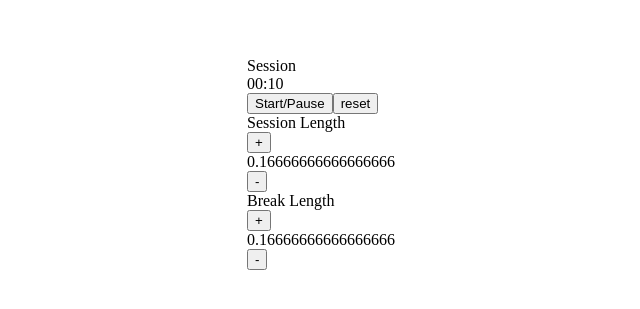
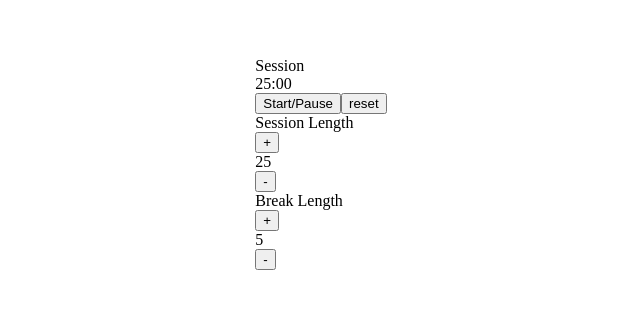
Before and after one commit to ild0tt0re/fcc_pomodoro-clock, a React (Create React App) app: page / in a window 1280 px wide. Shown: the part 245-554 px from the top of the page, without its empty margins (319-959 px from the left). Built offline with nearby package versions, Linux system fonts and the light colour scheme; the HTML template or start-up script is replaced by a standard one.

Commit message:
fix first timer user story

```diff
--- a/src/App.jsx
+++ b/src/App.jsx
@@ -4,8 +4,8 @@ import './styles/App.scss';
 const initialTimerLabelState = 'Session';
 const initialIsTimerOnState = false;
 
-const initialSessionLengthState = 10;/* 1500; */
-const initialBreakLengthState = 10;/* 300; */
+const initialSessionLengthState = /* 10; */1500;
+const initialBreakLengthState = /* 10; */300;
 
 function App() {
   const [timerLabel, setTimerLabel] = useState(initialTimerLabelState);
@@ -92,6 +92,7 @@ function App() {
 
   const resetTimer = (e) => {
     setIsTimerOn(false);
+    setTimerLabel(initialTimerLabelState)
     setSessionLengthTime(initialSessionLengthState);
     setBreakLengthTime(initialBreakLengthState);
     setTimeLeft(initialSessionLengthState);
```
